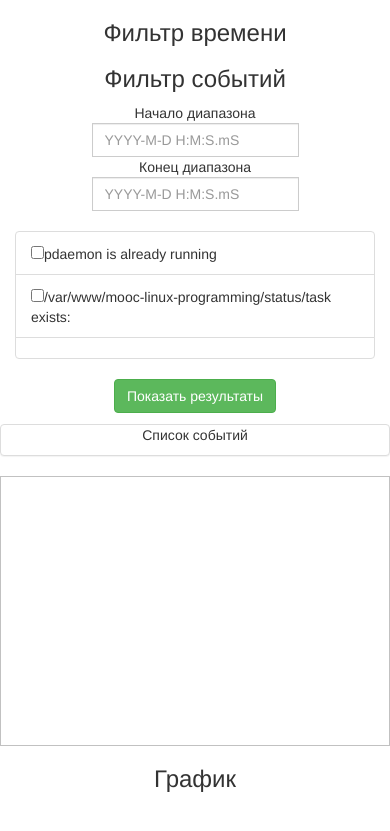
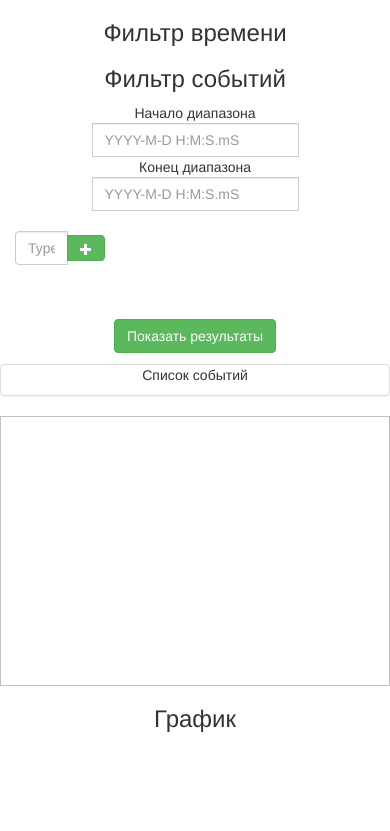
Before and after one commit to OSLL/mooc-lp-statistics, a Django app: template App/templates/home.html in a window 390 px wide. Shown: the top 831 px of the page. Run offline with Django 3.2, Linux system fonts and the light colour scheme; the template is opened without the code that fills it, so the values that code supplies are empty; parts of the project's set-up code (start-up, migrations or seed data) failed here and were passed over; some libraries are stand-ins or nearby versions.

Commit message:
Фильтр по произвольному количеству событий

```diff
--- a/App/templates/home.html
+++ b/App/templates/home.html
@@ -1,6 +1,7 @@
 <html lang="ru">
 <head>
     <link rel="stylesheet" type="text/css" href="/static/css/style.css"/>
+    <script src="https://code.jquery.com/jquery.js"></script>
     <style>
         .prokrutka {
             height: 270px; /* высота нашего блока */
@@ -13,7 +14,41 @@
         .center {
             text-align: center;
         }
+	.entry:not(:first-of-type)
+	{
+	    margin-top: 10px;
+	}
+
+	.glyphicon
+	{
+	    font-size: 12px;
+	}
     </style>
+    <script>
+	$(function()
+	{
+	    $(document).on('click', '.btn-add', function(e)
+	    {
+		e.preventDefault();
+
+		var controlForm = $('.controls form:first'),
+		    currentEntry = $(this).parents('.entry:first'),
+		    newEntry = $(currentEntry.clone()).appendTo(controlForm);
+
+		newEntry.find('input').val('');
+		controlForm.find('.entry:not(:last) .btn-add')
+		    .removeClass('btn-add').addClass('btn-remove')
+		    .removeClass('btn-success').addClass('btn-danger')
+		    .html('<span class="glyphicon glyphicon-minus"></span>');
+	    }).on('click', '.btn-remove', function(e)
+	    {
+			$(this).parents('.entry:first').remove();
+
+			e.preventDefault();
+			return false;
+		});
+	});
+    </script>
     <script>
         function getcontent(inp) {
             $("#retn").empty();
@@ -111,6 +146,7 @@
                     <div class="col-md-4">
                         <br>
                         <ul class="list-group">
+<!--
                             <li class="list-group-item">
                                 <input id="first_event" type="checkbox">pdaemon is already running
                             </li>
@@ -120,6 +156,29 @@
                             <li  class="list-group-item" >
                                 <input id="third_event" type="checkbox" value='three' hidden="true">
                             </li>
+-->
+
+				<div class="container">
+					<div class="row">
+					<div class="control-group" id="fields">
+			<!--		    <label class="control-label" for="field1">Nice Multiple Form Fields</label> -->
+					    <div class="controls">
+						<form role="form" autocomplete="off">
+						    <div class="entry input-group col-xs-3">
+							<input class="form-control" name="fields[]" type="text" placeholder="Type something" />
+						    	<span class="input-group-btn">
+							    <button class="btn btn-success btn-add" type="button">
+								<span class="glyphicon glyphicon-plus"></span>
+							    </button>
+							</span>
+						    </div>
+						</form>
+					    <br>
+			<!--	    <small>Press <span class="glyphicon glyphicon-plus gs"></span> to add another form field :)</small> -->
+					    </div>
+					</div>
+					</div>
+				</div>
                         </ul>
                     </div>
                 </div>
```
